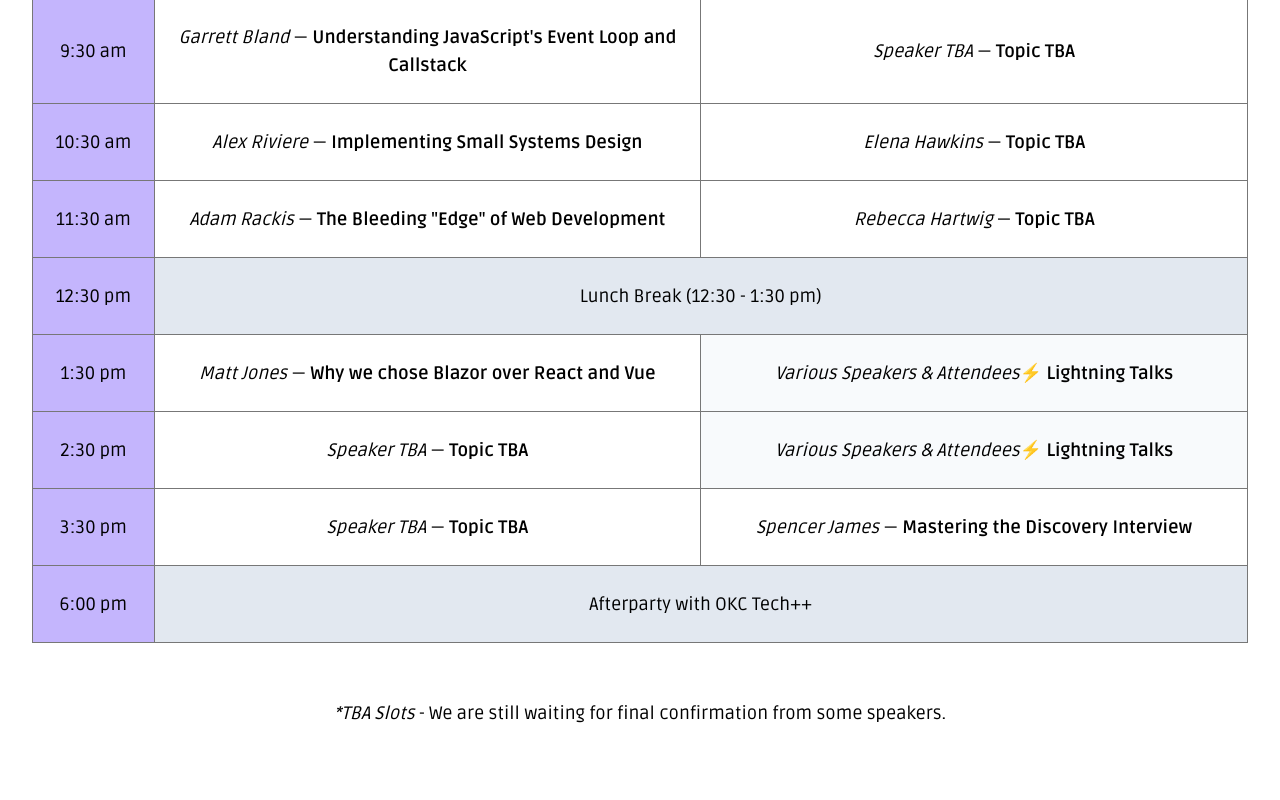
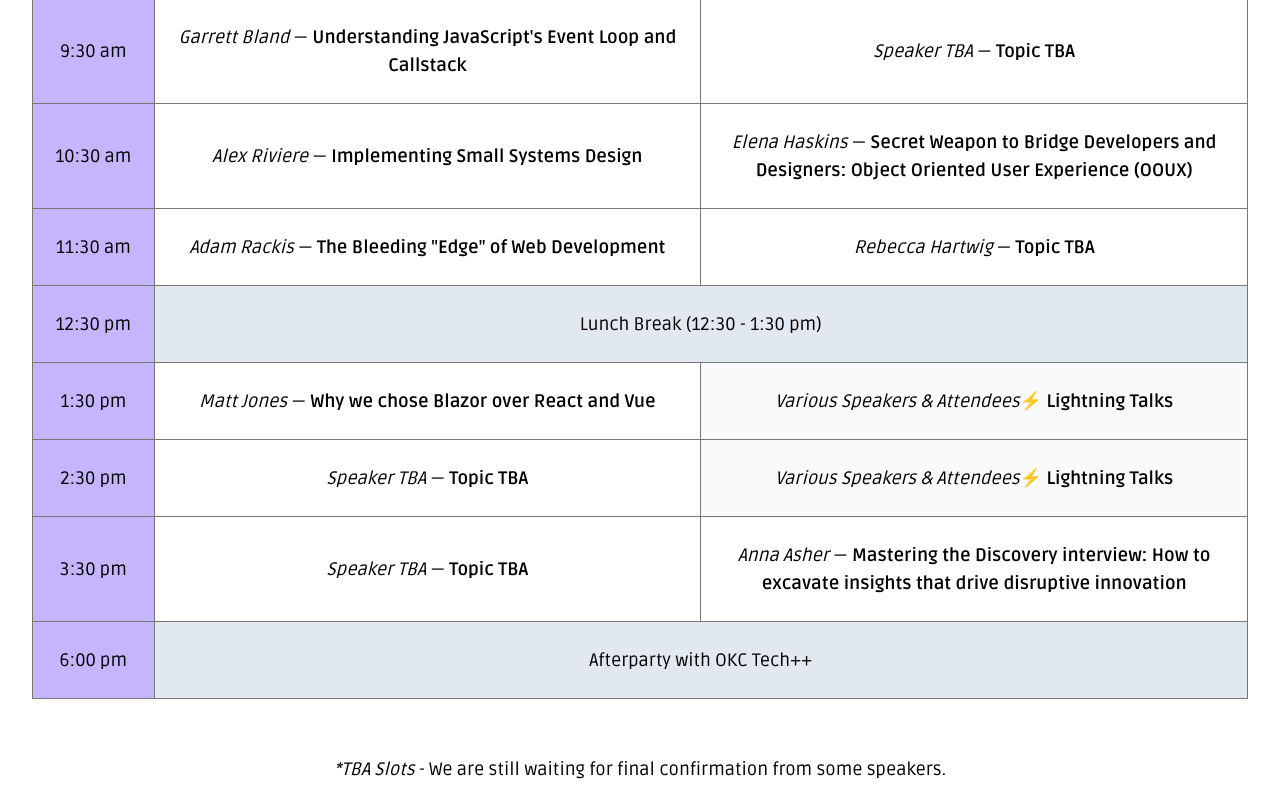
Before and after one commit to techlahoma/thunderplains-2023, a Next.js app: page / in a window 1280 px wide. Shown: the part 860-1660 px from the top of the page. Built offline with nearby package versions, Linux system fonts and the light colour scheme.

Commit message:
Talk updates

```diff
--- a/app/page.tsx
+++ b/app/page.tsx
@@ -56,7 +56,11 @@ export default function Home() {
                 <em>Alex Riviere</em> &mdash; <strong>Implementing Small Systems Design</strong>
               </td>
               <td>
-                <em>Elena Hawkins</em> &mdash; <strong>Topic TBA</strong>
+                <em>Elena Haskins</em> &mdash;{' '}
+                <strong>
+                  Secret Weapon to Bridge Developers and Designers: Object Oriented User Experience
+                  (OOUX)
+                </strong>
               </td>
             </tr>
             <tr>
@@ -101,7 +105,11 @@ export default function Home() {
                 <em>Speaker TBA</em> &mdash; <strong>Topic TBA</strong>
               </td>
               <td>
-                <em>Spencer James</em> &mdash; <strong>Mastering the Discovery Interview</strong>
+                <em>Anna Asher</em> &mdash;{' '}
+                <strong>
+                  Mastering the Discovery interview: How to excavate insights that drive disruptive
+                  innovation
+                </strong>
               </td>
             </tr>
             <tr>
```
